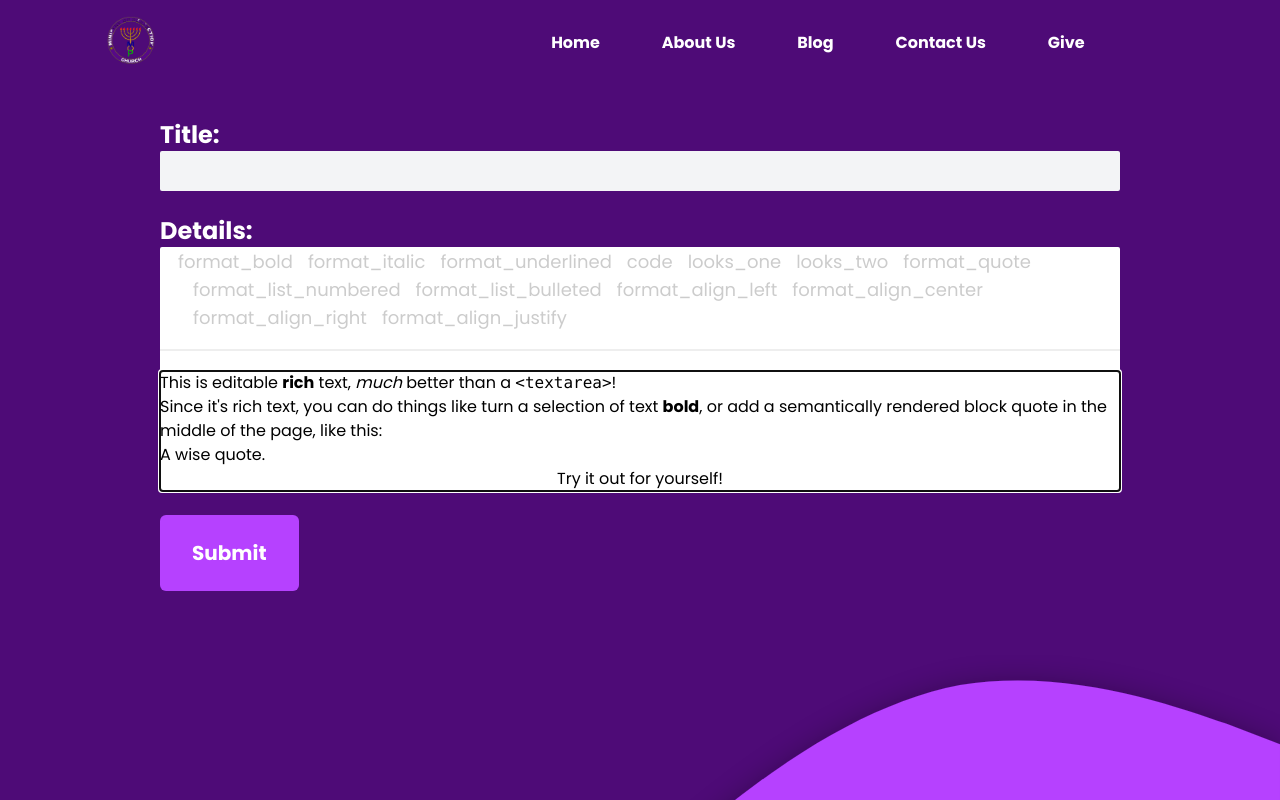
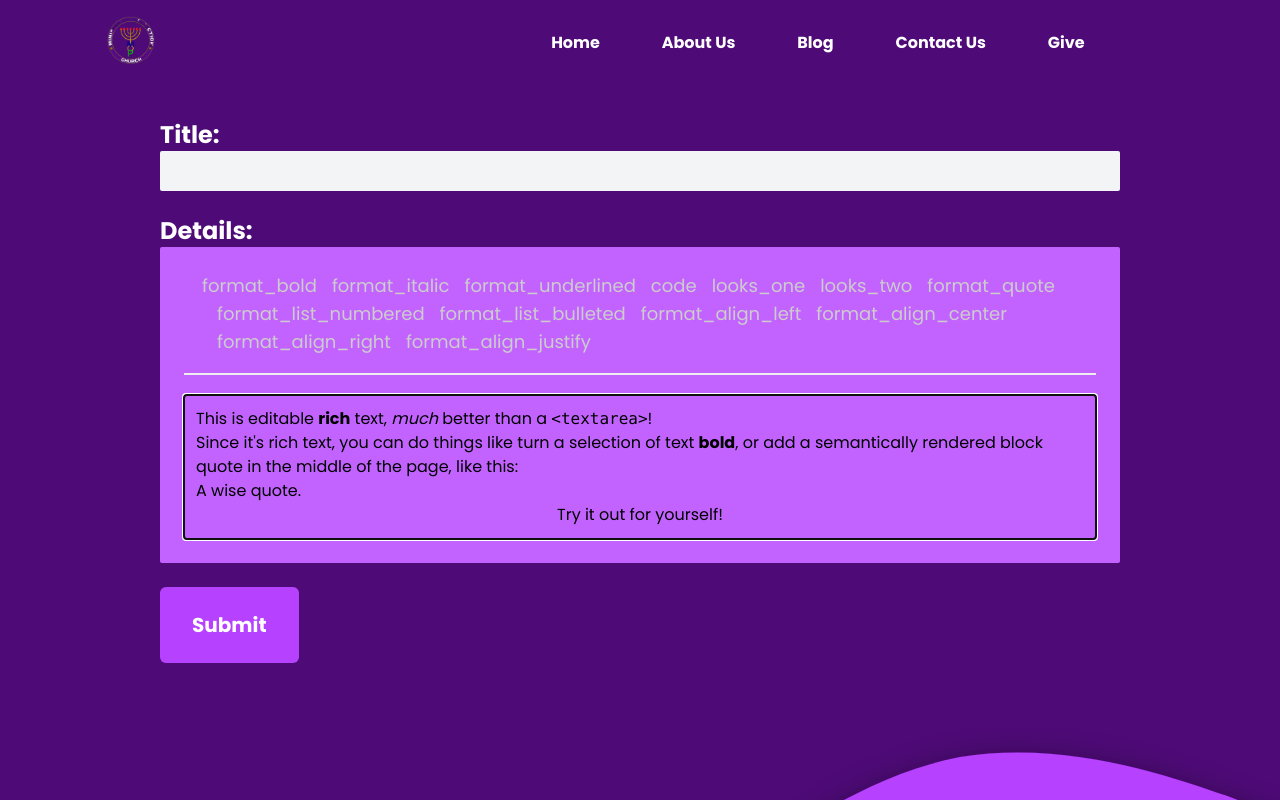
Before and after one commit to Onyelaudochukwuka/mopugbowo, a Next.js app: page /admin in a window 1280 px wide. Shown: the top 800 px of the page. Built offline with nearby package versions, Linux system fonts and the light colour scheme.

Commit message:
fixed ul and li

```diff
--- a/components/Editor.tsx
+++ b/components/Editor.tsx
@@ -25,7 +25,7 @@ const RichTextExample = ({editor}:any) => {
     const renderElement = useCallback((props: any) => <Element {...props} />, [])
     const renderLeaf = useCallback((props: any) => <Leaf {...props} />, [])
     return (
-        <section className="bg-white rounded-sm">
+        <section className="bg-primaryLight p-6 rounded-sm">
         <Slate editor={editor} value={initialValue}>
             <Toolbar>
                 <MarkButton format="bold" icon="format_bold" />
@@ -48,7 +48,7 @@ const RichTextExample = ({editor}:any) => {
                 placeholder="Enter some rich text…"
                 spellCheck
                 autoFocus
-
+                className="p-3"
                 onKeyDown={event => {
                     for (const hotkey in HOTKEYS) {
                         if (isHotkey(hotkey, event as any)) {
@@ -141,7 +141,7 @@ const Element = ({ attributes, children, element }:any) => {
             )
         case 'bulleted-list':
             return (
-                <ul style={style} {...attributes}>
+                <ul className="list-disc" style={style} {...attributes}>
                     {children}
                 </ul>
             )
@@ -165,7 +165,7 @@ const Element = ({ attributes, children, element }:any) => {
             )
         case 'numbered-list':
             return (
-                <ol style={style} {...attributes}>
+                <ol className="list-decimal" style={style} {...attributes}>
                     {children}
                 </ol>
             )
```
